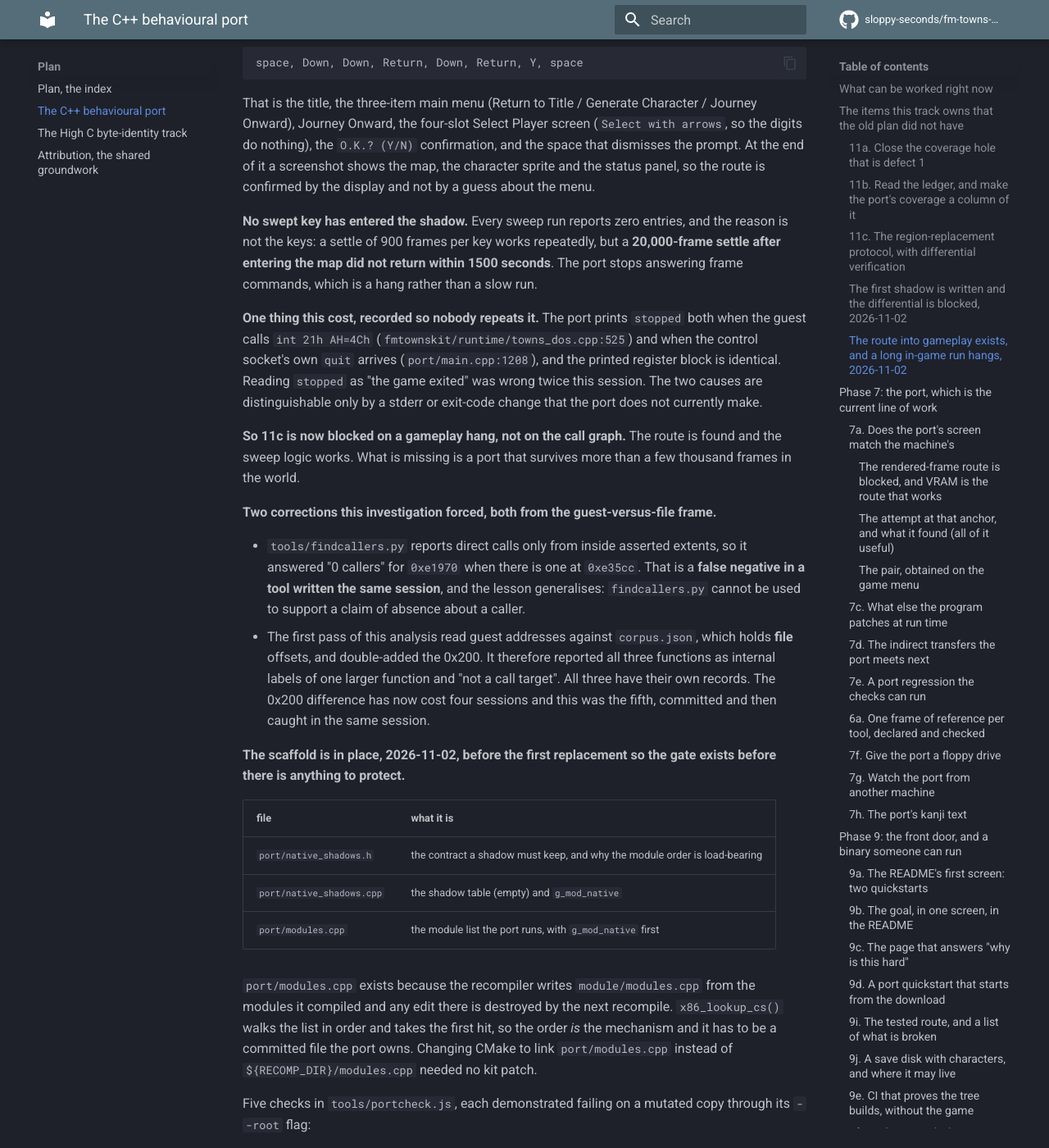
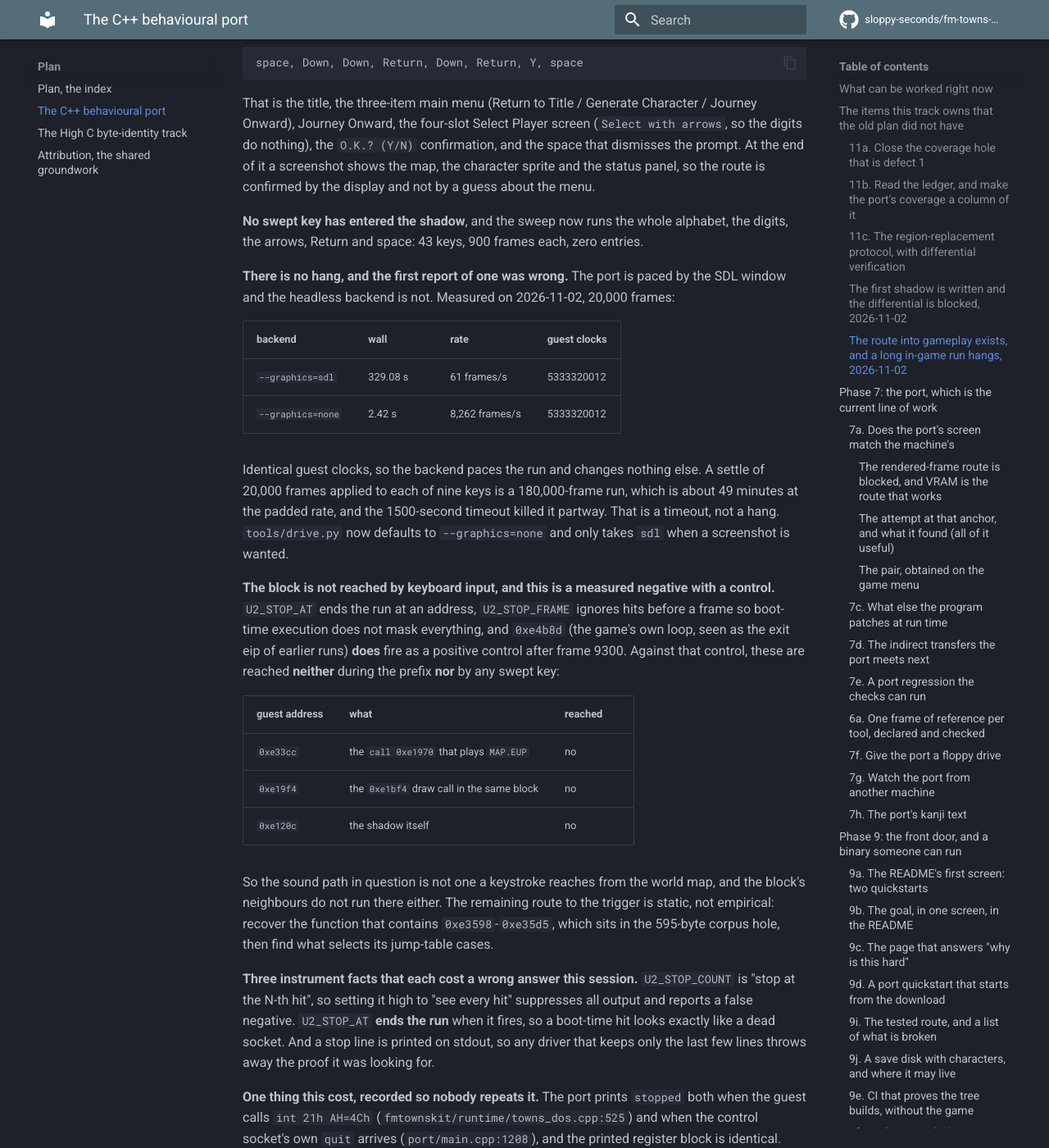
Before and after one commit to sloppy-seconds/fm-towns-ultima, an MkDocs documentation site: the page built from docs/plan-port.md, in a window 1280 px wide and 1400 px high, scrolled down 6060 px. Shown: the whole window at 82% size. Built offline with MkDocs 1.6.1 and Material for MkDocs 9.7.7, drawn with Linux system fonts in a browser that asks for light colours; comment, search, counter and statistics services are not loaded.

Commit message:
tools: there is no hang, and the sound block is not reachable by keyboard
The hang reported in 81e9658 was wrong, and the measurement is the whole story. The port is
paced by the SDL window and the headless backend is not. 20,000 frames:

  --graphics=sdl    329.08 s    61 frames/s    guest clocks 5333320012
  --graphics=none     2.42 s  8262 frames/s    guest clocks 5333320012

Identical guest clocks, so the backend paces the run and changes nothing else. A settle of
20,000 frames applied to each of nine keys is a 180,000-frame run, about 49 minutes at the
padded rate, and a 1500-second timeout killed it partway. That is a timeout, not a hang.
drive.py now defaults to --graphics=none and takes sdl only when a screenshot is wanted.

With the fast backend the sweep finally ran the real alphabet: 43 keys, 900 frames each,
zero shadow entries.

Three bugs in my own driver had been faking results and are fixed:
  --sweep all parsed as a single key named "all", so the alphabet never ran
  the port's stop output was truncated to the last six stdout lines
  a stop-at hit during boot raised out of the driver instead of being recorded

The negative is now measured against a positive control. U2_STOP_AT ends the run at an
address, U2_STOP_FRAME ignores boot-time hits, and 0xe4b8d (the game loop) does fire after
frame 9300. Against that control, none of these is reached during the prefix or by any
swept key:

  0xe33cc  the call 0xe1970 that plays MAP.EUP
  0xe19f4  the 0xe1bf4 draw call in the same block
  0xe120c  the shadow itself

So the sound path is not one a keystroke reaches from the world map, and the block's
neighbours do not run there either. The trigger has to be found statically now: recover the
function containing 0xe3598-0xe35d5, which sits in the 595-byte corpus hole, then find what
selects its jump-table cases.

Instrument facts recorded because each produced a wrong answer tonight: U2_STOP_COUNT is
"stop at the Nth hit" so a high value suppresses everything, U2_STOP_AT ends the run so a
boot-time hit looks like a dead socket, and stop lines go to stdout where a driver that
keeps only the tail discards them.

```diff
--- a/docs/plan-port.md
+++ b/docs/plan-port.md
@@ -163,9 +163,41 @@
 and the space that dismisses the prompt. At the end of it a screenshot shows the map, the character sprite and the
 status panel, so the route is confirmed by the display and not by a guess about the menu.
 
-**No swept key has entered the shadow.** Every sweep run reports zero entries, and the reason is not the keys: a
-settle of 900 frames per key works repeatedly, but a **20,000-frame settle after entering the map did not return
-within 1500 seconds**. The port stops answering frame commands, which is a hang rather than a slow run.
+**No swept key has entered the shadow**, and the sweep now runs the whole alphabet, the digits, the arrows,
+Return and space: 43 keys, 900 frames each, zero entries.
+
+**There is no hang, and the first report of one was wrong.** The port is paced by the SDL window and the headless
+backend is not. Measured on 2026-11-02, 20,000 frames:
+
+| backend | wall | rate | guest clocks |
+|---|---|---|---|
+| `--graphics=sdl` | 329.08 s | 61 frames/s | 5333320012 |
+| `--graphics=none` | 2.42 s | 8,262 frames/s | 5333320012 |
+
+Identical guest clocks, so the backend paces the run and changes nothing else. A settle of 20,000 frames applied to
+each of nine keys is a 180,000-frame run, which is about 49 minutes at the padded rate, and the 1500-second timeout
+killed it partway. That is a timeout, not a hang. `tools/drive.py` now defaults to `--graphics=none` and only takes
+`sdl` when a screenshot is wanted.
+
+**The block is not reached by keyboard input, and this is a measured negative with a control.** `U2_STOP_AT` ends the
+run at an address, `U2_STOP_FRAME` ignores hits before a frame so boot-time execution does not mask everything, and
+`0xe4b8d` (the game's own loop, seen as the exit eip of earlier runs) **does** fire as a positive control after frame
+9300. Against that control, these are reached **neither** during the prefix **nor** by any swept key:
+
+| guest address | what | reached |
+|---|---|---|
+| `0xe33cc` | the `call 0xe1970` that plays `MAP.EUP` | no |
+| `0xe19f4` | the `0xe1bf4` draw call in the same block | no |
+| `0xe120c` | the shadow itself | no |
+
+So the sound path in question is not one a keystroke reaches from the world map, and the block's neighbours do not run
+there either. The remaining route to the trigger is static, not empirical: recover the function that contains
+`0xe3598`-`0xe35d5`, which sits in the 595-byte corpus hole, then find what selects its jump-table cases.
+
+**Three instrument facts that each cost a wrong answer this session.** `U2_STOP_COUNT` is "stop at the N-th hit", so
+setting it high to "see every hit" suppresses all output and reports a false negative. `U2_STOP_AT` **ends the run**
+when it fires, so a boot-time hit looks exactly like a dead socket. And a stop line is printed on stdout, so any
+driver that keeps only the last few lines throws away the proof it was looking for.
 
 **One thing this cost, recorded so nobody repeats it.** The port prints `stopped` both when the guest calls
 `int 21h AH=4Ch` (`fmtownskit/runtime/towns_dos.cpp:525`) and when the control socket's own `quit` arrives
```
Also changed, not shown: 1 other file.
